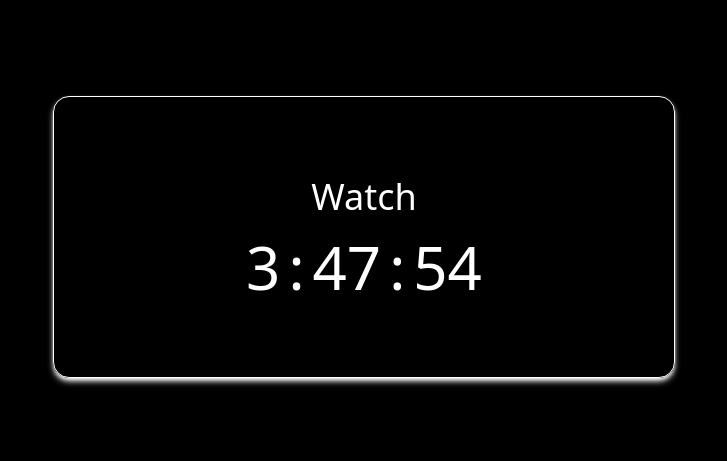
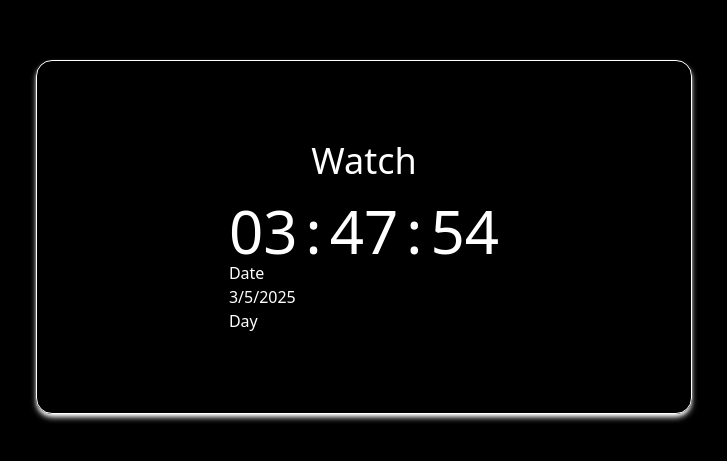
Before and after one commit to Ishaanvats74/digitalwatch-html, a plain HTML site: page DigitalWatch.html in a window 1280 px wide. Shown: the part 163-624 px from the top of the page, without its empty margins (276-1003 px from the left). Drawn offline with nearby package versions, Linux system fonts and the light colour scheme.

Commit message:
added date also

```diff
--- a/DigitalWatch.html
+++ b/DigitalWatch.html
@@ -12,6 +12,7 @@
             <div class="flex items-center justify-center mb-5 text-4xl">
                 <h1>Watch</h1>
             </div>
+
             <div class="flex gap-2 text-6xl" >
                 <div class="flex gap-2">
                     <h1 id="hour">00</h1>
@@ -25,31 +26,63 @@
                     <h1 id="second">00</h1>
                 </div>
             </div>
+            <div>
+
+                <div class="">
+                    <h1>Date</h1>
+                    <div class="flex">
+                        <div>
+                            <h1 class="flex"><p id="date"></p>/</h1>
+                        </div>
+                        <div>
+                            <h1 class="flex"><p id="month"></p>/</h1>
+                        </div>
+                        <div>
+                            <h1 ><p id="year"></p></h1>
+                        </div>
+                    </div>
+                </div>
+                <div>
+                    <h1>Day</h1>
+                </div>
+            </div>
         </div>
     </div>
 
 
-    <Script>
+    <script>
         var hour = document.getElementById('hour');
         var minutes = document.getElementById('minutes');
         var second = document.getElementById('second');
+        var spans = document.getElementsByTagName('span');
+        var date = document.getElementById('date');
+        var month = document.getElementById('month');
+        var year = document.getElementById('year');
 
-        var clock = setInterval(
+        function time() {
+            var currentTime = new Date();
+            var hr = currentTime.getHours();
+            var min = currentTime.getMinutes();
+            var sec = currentTime.getSeconds();
+            var d = currentTime.getDate();
+            var mon = currentTime.getMonth() + 1;
+            var y = currentTime.getFullYear();
+            console.log(currentTime);
 
-            function time(){
-                var currentTime = new Date();
-                console.log(currentTime);
+            hour.innerHTML = hr < 10 ? "0" + hr : hr;
+            minutes.innerHTML = min < 10 ? "0" + min : min;
+            second.innerHTML = sec < 10 ? "0" + sec : sec;
+            date.innerHTML = d;
+            month.innerHTML = mon;
+            year.innerHTML = y;
+        }
+        setInterval(time, 1000);
+        setInterval(() => {
+            for (let i = 0; i < spans.length; i++) {
+                spans[i].style.opacity = spans[i].style.opacity === "1" ? "0.3" : "1";
+            }
+        }, 1000);
+    </script>
 
-                var hr = currentTime.getHours();
-                var min = currentTime.getMinutes();
-                var sec = currentTime.getSeconds();
-
-
-                hour.innerHTML = hr;
-                minutes.innerHTML = min;
-                second.innerHTML  = sec;
-            }
-        )
-    </Script>
 </body>
 </html>
```
